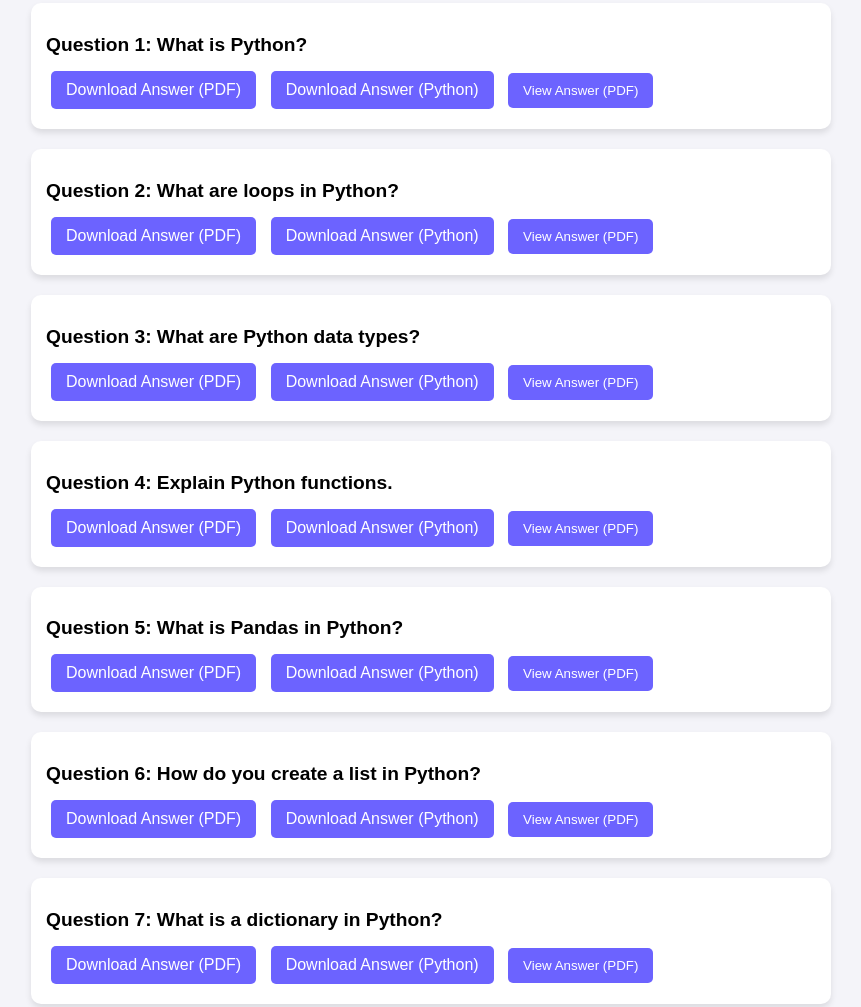
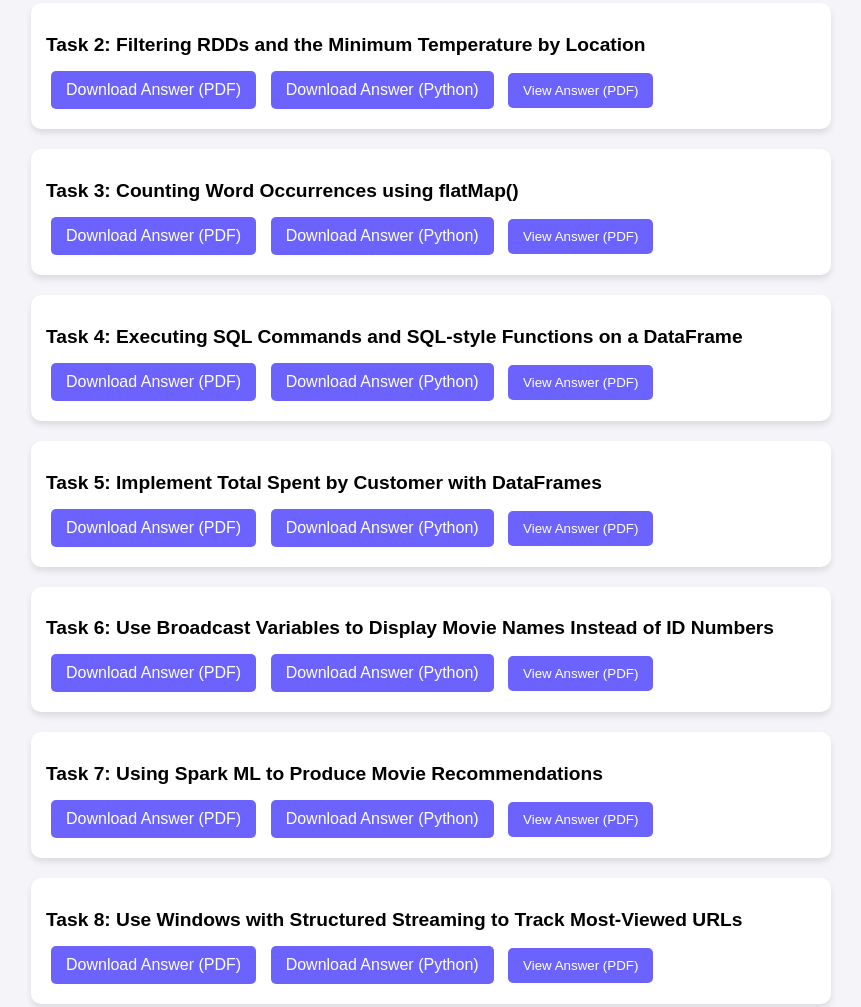
Before and after one commit to Divakar2Divu/Sparks-technology-, a plain HTML site: page index.html in a window 1280 px wide. Shown: the part 199-1206 px from the top of the page, without its empty margins (209-1070 px from the left). Drawn offline with Linux system fonts and the light colour scheme.

Commit message:
Update index.html

```diff
--- a/index.html
+++ b/index.html
@@ -16,7 +16,7 @@
     <div class="question-list">
       <!-- Question 1 -->
       <div class="question-item">
-        <h2>Question 1: What is Python?</h2>
+        <h2>Task 2: Filtering RDDs and the Minimum Temperature by Location</h2>
         <a href="files/answer1.pdf" target="_blank" download>Download Answer (PDF)</a>
         <a href="files/answer1.py" download>Download Answer (Python)</a>
         <button onclick="viewPDF('files/answer1.pdf')">View Answer (PDF)</button>
@@ -24,7 +24,7 @@
 
       <!-- Question 2 -->
       <div class="question-item">
-        <h2>Question 2: What are loops in Python?</h2>
+        <h2>Task 3: Counting Word Occurrences using flatMap()</h2>
         <a href="files/answer2.pdf" target="_blank" download>Download Answer (PDF)</a>
         <a href="files/answer2.py" download>Download Answer (Python)</a>
         <button onclick="viewPDF('files/answer2.pdf')">View Answer (PDF)</button>
@@ -32,7 +32,7 @@
 
       <!-- Question 3 -->
       <div class="question-item">
-        <h2>Question 3: What are Python data types?</h2>
+        <h2>Task 4: Executing SQL Commands and SQL-style Functions on a DataFrame</h2>
         <a href="files/answer3.pdf" target="_blank" download>Download Answer (PDF)</a>
         <a href="files/answer3.py" download>Download Answer (Python)</a>
         <button onclick="viewPDF('files/answer3.pdf')">View Answer (PDF)</button>
@@ -40,7 +40,7 @@
 
       <!-- Question 4 -->
       <div class="question-item">
-        <h2>Question 4: Explain Python functions.</h2>
+        <h2>Task 5: Implement Total Spent by Customer with DataFrames</h2>
         <a href="files/answer4.pdf" target="_blank" download>Download Answer (PDF)</a>
         <a href="files/answer4.py" download>Download Answer (Python)</a>
         <button onclick="viewPDF('files/answer4.pdf')">View Answer (PDF)</button>
@@ -48,7 +48,7 @@
 
       <!-- Question 5 -->
       <div class="question-item">
-        <h2>Question 5: What is Pandas in Python?</h2>
+        <h2>Task 6: Use Broadcast Variables to Display Movie Names Instead of ID Numbers</h2>
         <a href="files/answer5.pdf" target="_blank" download>Download Answer (PDF)</a>
         <a href="files/answer5.py" download>Download Answer (Python)</a>
         <button onclick="viewPDF('files/answer5.pdf')">View Answer (PDF)</button>
@@ -56,7 +56,7 @@
 
       <!-- Question 6 -->
       <div class="question-item">
-        <h2>Question 6: How do you create a list in Python?</h2>
+        <h2>Task 7: Using Spark ML to Produce Movie Recommendations</h2>
         <a href="files/answer6.pdf" target="_blank" download>Download Answer (PDF)</a>
         <a href="files/answer6.py" download>Download Answer (Python)</a>
         <button onclick="viewPDF('files/answer6.pdf')">View Answer (PDF)</button>
@@ -64,7 +64,7 @@
 
       <!-- Question 7 -->
       <div class="question-item">
-        <h2>Question 7: What is a dictionary in Python?</h2>
+        <h2>Task 8: Use Windows with Structured Streaming to Track Most-Viewed URLs</h2>
         <a href="files/answer7.pdf" target="_blank" download>Download Answer (PDF)</a>
         <a href="files/answer7.py" download>Download Answer (Python)</a>
         <button onclick="viewPDF('files/answer7.pdf')">View Answer (PDF)</button>
```
